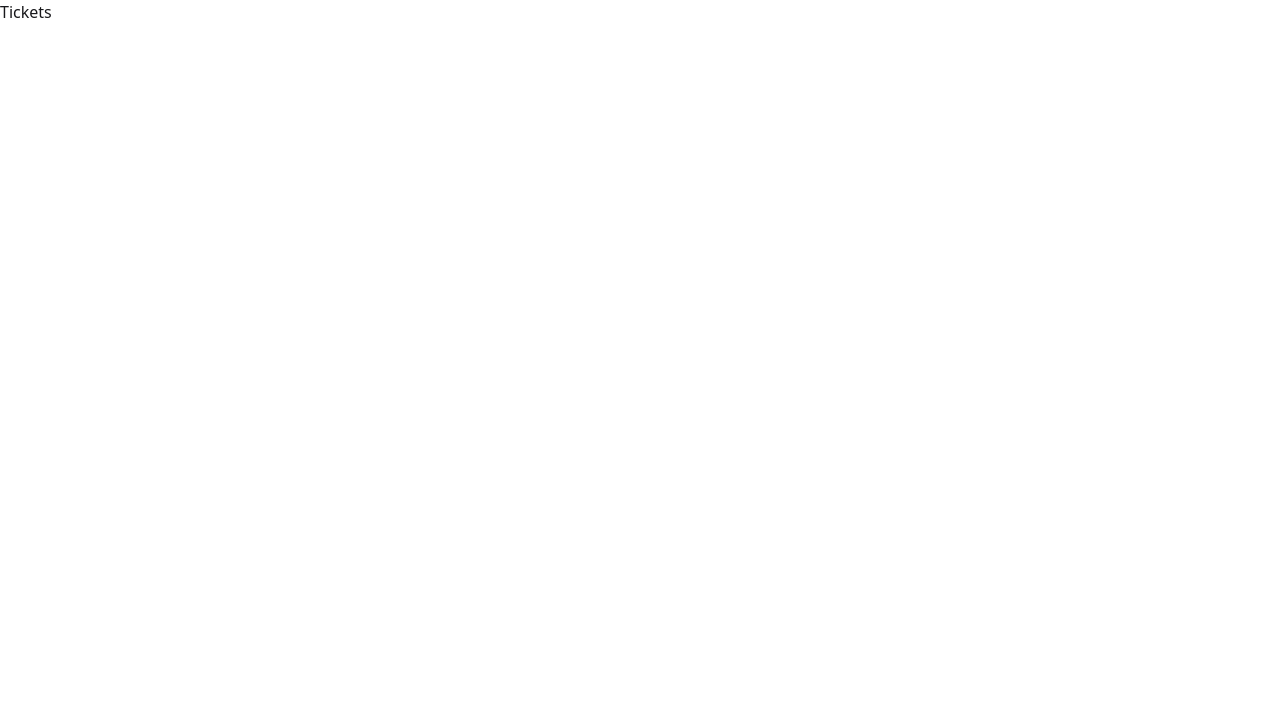
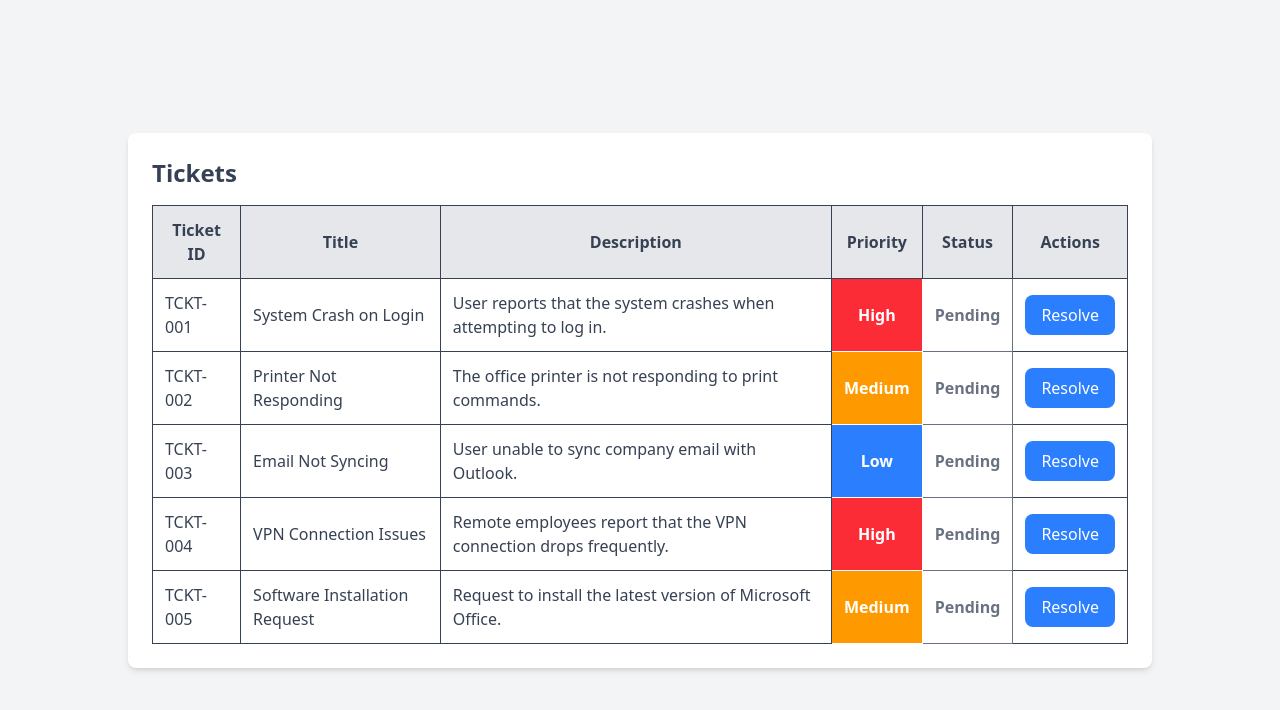
Before and after one commit to Janeirungu01/Helpdesk-Ticketing-System, a React (Vite) app: page /tickets in a window 1280 px wide. Shown: the top 710 px of the page. Built offline with nearby package versions, Linux system fonts and the light colour scheme.

Commit message:
Handle ticket display, and resolve flow

```diff
--- a/src/components/Tickets.jsx
+++ b/src/components/Tickets.jsx
@@ -1,9 +1,122 @@
-import React from 'react'
+import React, { useState } from "react";
 
-function Tickets() {
+function Tickets({ tickets }) {
+  const [ticketList, setTicketList] = useState(
+    tickets.map((ticket) => ({ ...ticket, resolved: false }))
+  );
+  const [selectedTicket, setSelectedTicket] = useState(null);
+  const [isModalOpen, setIsModalOpen] = useState(false);
+
+  const openModal = (ticket) => {
+    setSelectedTicket(ticket);
+    setIsModalOpen(true);
+  };
+
+  const closeModal = () => {
+    setIsModalOpen(false);
+    setSelectedTicket(null);
+  };
+
+  const resolveTicket = () => {
+    setTicketList((prevTickets) =>
+      prevTickets.map((ticket) =>
+        ticket.ticketId === selectedTicket.ticketId
+          ? { ...ticket, resolved: true }
+          : ticket
+      )
+    );
+    closeModal();
+  };
+
   return (
-    <div>Tickets</div>
-  )
+    <div className="flex justify-center items-center min-h-screen bg-gray-100">
+      <div className="w-full max-w-5xl bg-white p-6 rounded-lg shadow-md">
+        <h2 className="text-2xl font-bold text-gray-700 mb-4">Tickets</h2>
+
+        <div className="overflow-x-auto">
+          <table className="w-full border-collapse border border-gray-200">
+            <thead>
+              <tr className="bg-gray-200 text-gray-700">
+                <th className="p-3 border">Ticket ID</th>
+                <th className="p-3 border">Title</th>
+                <th className="p-3 border">Description</th>
+                <th className="p-3 border">Priority</th>
+                <th className="p-3 border">Status</th>
+                <th className="p-3 border">Actions</th>
+              </tr>
+            </thead>
+            <tbody>
+              {ticketList.map((ticket) => (
+                <tr key={ticket.ticketId} className="text-gray-700">
+                  <td className="p-3 border">{ticket.ticketId}</td>
+                  <td className="p-3 border">{ticket.title}</td>
+                  <td className="p-3 border">{ticket.description}</td>
+                  <td
+                    className={`p-3 border font-bold text-white text-center ${
+                      ticket.priority === "High"
+                        ? "bg-red-500"
+                        : ticket.priority === "Medium"
+                        ? "bg-amber-500"
+                        : "bg-blue-500"
+                    }`}
+                  >
+                    {ticket.priority}
+                  </td>
+                  <td
+                    className={`p-3 border text-center font-bold ${
+                      ticket.resolved ? "text-green-500" : "text-gray-500"
+                    }`}
+                  >
+                    {ticket.resolved ? "Resolved" : "Pending"}
+                  </td>
+                  <td className="p-3 border text-center">
+                    {!ticket.resolved && (
+                      <button
+                        onClick={() => openModal(ticket)}
+                        className="px-4 py-2 bg-blue-500 text-white rounded-lg hover:bg-blue-600 transition"
+                      >
+                        Resolve
+                      </button>
+                    )}
+                  </td>
+                </tr>
+              ))}
+            </tbody>
+          </table>
+        </div>
+      </div>
+
+      {/* Modal */}
+      {isModalOpen && (
+        <div className="fixed inset-0 bg-gray-800 bg-opacity-50 flex justify-center items-center">
+          <div className="bg-white p-6 rounded-lg shadow-lg w-96">
+            <h3 className="text-lg font-semibold text-gray-700 mb-4">
+              Resolve Ticket
+            </h3>
+            <p className="text-gray-600 mb-4">
+              Are you sure you want to mark{" "}
+              <span className="font-bold">{selectedTicket.title}</span> as
+              resolved?
+            </p>
+            <div className="flex justify-end space-x-2">
+              <button
+                onClick={closeModal}
+                className="px-4 py-2 bg-gray-400 text-white rounded-lg hover:bg-gray-500"
+              >
+                Cancel
+              </button>
+              <button
+                onClick={resolveTicket}
+                className="px-4 py-2 bg-green-500 text-white rounded-lg hover:bg-green-600"
+              >
+                Confirm
+              </button>
+            </div>
+          </div>
+        </div>
+      )}
+    </div>
+  );
 }
 
-export default Tickets
+export default Tickets;
```
